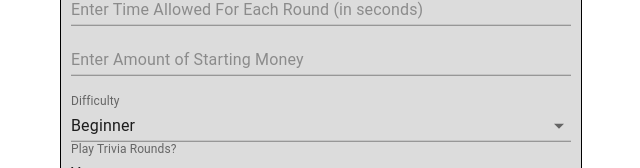
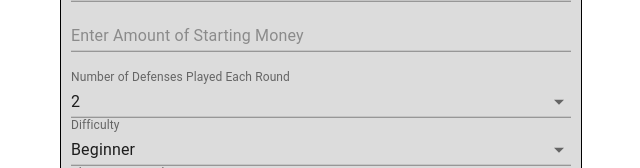
Before and after one commit to JasonxLi/CyberBlock, a React (Create React App) app in the folder client/: page / in a window 1280 px wide. Both pictures are taken after typing "5", "Sample" into the empty fields and a click on the button "CREATE LOBBY". Shown: the part 351-519 px from the top of the page, without its empty margins (339-979 px from the left). Built offline with nearby package versions, Linux system fonts and the light colour scheme; no server answers.

Commit message:
configurable number of defenses

```diff
--- a/client/src/components/GameInterface/GameInterface.js
+++ b/client/src/components/GameInterface/GameInterface.js
@@ -18,6 +18,7 @@ import Timer from "../Timer/Timer"
 const GameInterface = ({ isHost }) => {
 	//importing shared states
 	const {
+		nbOfDefenses,
 		roundCount, nbOfRounds, timeForEachRound,
 		resetTimer, setResetTimer,
 		rolledAttack,
@@ -40,8 +41,8 @@ const GameInterface = ({ isHost }) => {
 	const handleChange = (defenseID, defenseName) => {
 		//avoids repetition
 
-		//this statement prohibits the user from submitting more than 2 defenses against the attack
-		if (count < 2) {
+		//this statement prohibits the user from submitting more than selected number of defenses against the attack
+		if (count < nbOfDefenses) {
 			setCount(count + 1);
 			//adds the selected defense to selectedItem list
 			const tempDefense = {
--- a/client/src/components/HostConfiguration/HostConfiguration.js
+++ b/client/src/components/HostConfiguration/HostConfiguration.js
@@ -29,7 +29,7 @@ const HostConfiguration = ({ children }) => {
 	const {
 		setGameStage,
 		setNbOfTeams, setNbOfRounds, setTimeForEachRound, setUserEarnings,
-		hasTriviaRound, setHasTriviaRound, difficulty, setDifficulty,
+		nbOfDefenses, setNbOfDefenses, hasTriviaRound, setHasTriviaRound, difficulty, setDifficulty,
 		host_create_lobby
 	} = useContext(Context);
 
@@ -90,7 +90,24 @@ const HostConfiguration = ({ children }) => {
 				placeholder="Enter Amount of Starting Money"
 				onChange={(event) => setUserEarnings(event.target.value)}
 			/>
+
 			<br /><br />
+			<FormControl fullWidth>
+				<InputLabel id="select-nbOfDefenses-label">Number of Defenses Played Each Round</InputLabel>
+				<Select
+					fontFamily= 'arial'
+					labelId="select-nbOfDefenses-label"
+					id="select-nbOfDefenses"
+					value={nbOfDefenses}
+					label="nbOfDefenses"
+					onChange={(event) => setNbOfDefenses(event.target.value)}
+				>
+					<MenuItem value={2}>2</MenuItem>
+					<MenuItem value={3}>3</MenuItem>
+					<MenuItem value={4}>4</MenuItem>
+				</Select>
+			</FormControl>
+			<br />
 			<FormControl fullWidth>
 				<InputLabel id="select-difficulty-label">Difficulty</InputLabel>
 				<Select
--- a/client/src/context/ContextProvider.js
+++ b/client/src/context/ContextProvider.js
@@ -339,6 +339,7 @@ const ThemeContextProvider = ({ children }) => {
 				userEarnings, setUserEarnings,
 				hasTriviaRound, setHasTriviaRound,
 				difficulty, setDifficulty,
+				nbOfDefenses, setNbOfDefenses,
 
 				//lobby waiting page
 				teamInfo, setTeamInfo,
```
